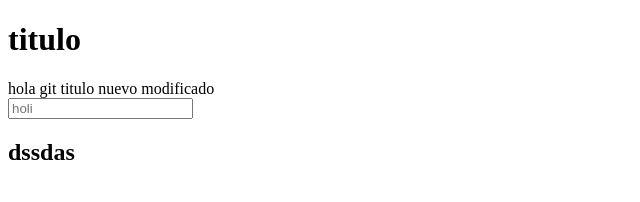
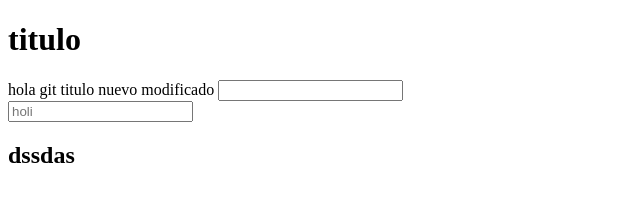
Before and after one commit to alexutvm/hello-world-git, a plain HTML site: page Index.html in a window 1280 px wide. Shown: the whole page, without its empty margins (0-640 px from the left). Drawn offline with Linux system fonts and the light colour scheme.

Commit message:
cambio de juan

```diff
--- a/Index.html
+++ b/Index.html
@@ -10,7 +10,7 @@
     <h1>titulo</h1>
     hola git
     titulo nuevo modificado
-
+    <input id="TxtJuan"></inpu>
     <form action="get">
         <input placeholder="holi">
     </form>
```
